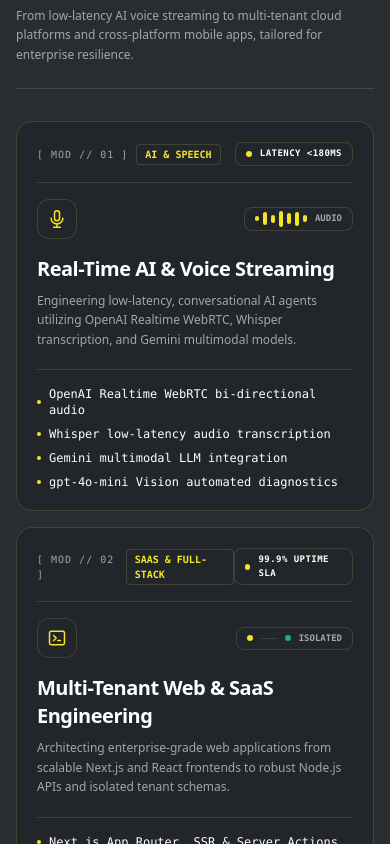
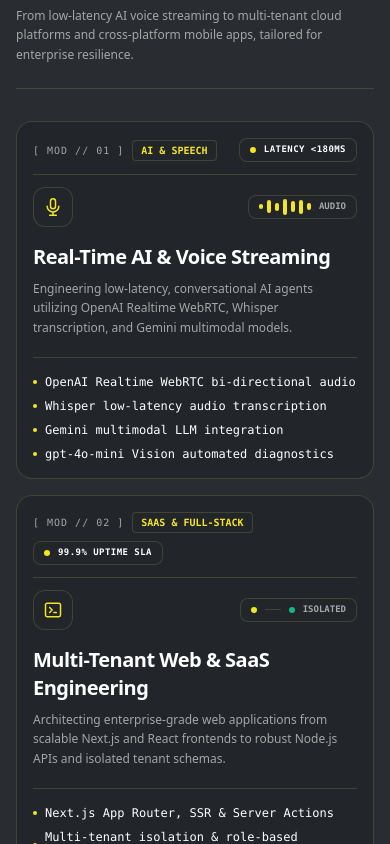
Before and after one commit to abdulmoiddd/Portfolio-Website, a Next.js app: page / in a window 390 px wide. Shown: the part 3640-4484 px from the top of the page. Built offline with nearby package versions, Linux system fonts and the light colour scheme.

Commit message:
feat(services): make capability header bar wrap smoothly on narrow viewports

```diff
--- a/src/components/Home/Service.jsx
+++ b/src/components/Home/Service.jsx
@@ -115,11 +115,11 @@ export default function Services() {
           {SERVICES_DATA.map((service) => (
             <div
               key={service.id}
-              className="p-5 sm:p-6 rounded-2xl bg-[var(--clr-surface-card)] border border-[var(--clr-border)] hover:border-[var(--clr-accent)] transition-all flex flex-col justify-between group"
+              className="p-4 sm:p-6 rounded-2xl bg-[var(--clr-surface-card)] border border-[var(--clr-border)] hover:border-[var(--clr-accent)] transition-all flex flex-col justify-between group"
             >
               <div>
                 {/* Module Header Bar */}
-                <div className="flex items-center justify-between pb-4 mb-4 border-b border-[var(--clr-border)]">
+                <div className="flex flex-wrap items-center justify-between gap-2 pb-3 sm:pb-4 mb-3 sm:mb-4 border-b border-[var(--clr-border)]">
                   <div className="flex items-center gap-2">
                     <span className="text-[10px] font-mono tracking-widest text-[var(--clr-ink-muted)] uppercase">
                       [ MOD // {service.id} ]
```
